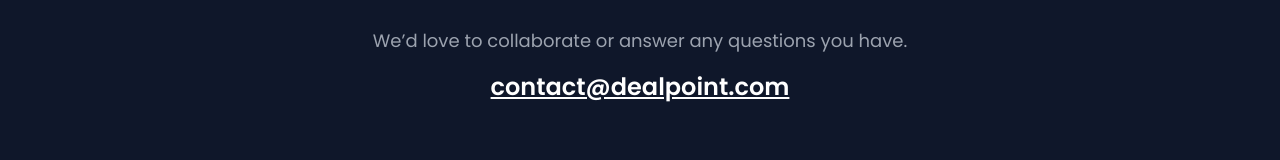
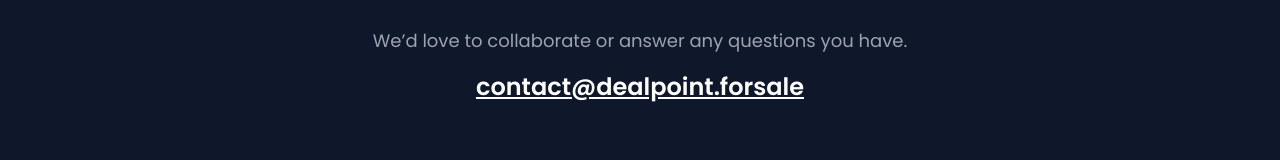
Before and after one commit to t-a-c-t/siteDP, a plain HTML site: page index.html in a window 1280 px wide. Shown: the part 2177-2337 px from the top of the page. Drawn offline with nearby package versions, Linux system fonts and the light colour scheme.

Commit message:
Update index.html

```diff
--- a/index.html
+++ b/index.html
@@ -125,8 +125,8 @@
   <div class="max-w-4xl mx-auto px-4 text-center" data-aos="fade-up">
     <h2 class="text-4xl font-bold text-teal-400 mb-8">Get in Touch</h2>
     <p class="text-lg text-gray-400 mb-4">We’d love to collaborate or answer any questions you have.</p>
-    <a href="mailto:contact@dealpoint.com"
-       class="text-2xl text-white font-semibold underline hover:text-teal-300 hover-scale">contact@dealpoint.com</a>
+    <a href="mailto:contact@dealpoint.forsale"
+       class="text-2xl text-white font-semibold underline hover:text-teal-300 hover-scale">contact@dealpoint.forsale</a>
   </div>
 </section>
 
```
